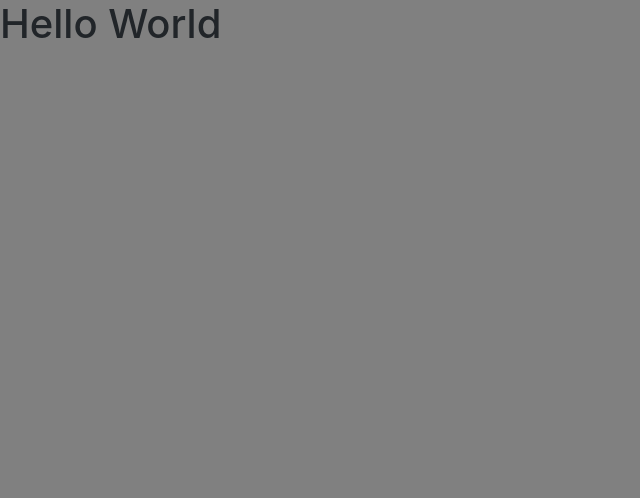
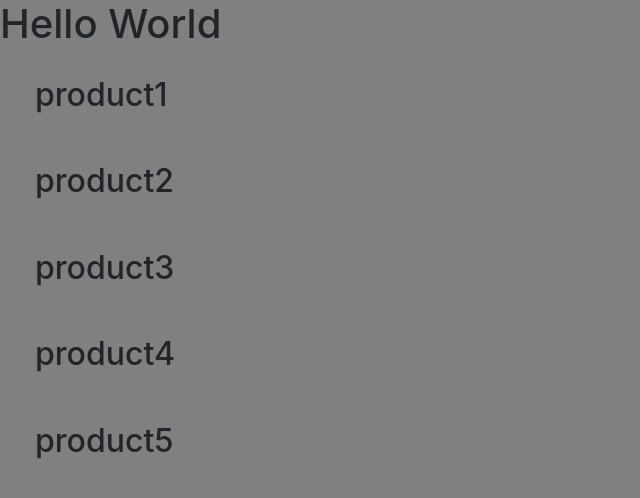
Before and after one commit to wchipchase/bootstrap-product-card, a plain HTML site: page index.html in a window 1280 px wide. Shown: the whole page, without its empty margins (0-640 px from the left). Drawn offline with nearby package versions, Linux system fonts and the light colour scheme.

Commit message:
creating titles for the card

```diff
--- a/index.html
+++ b/index.html
@@ -10,6 +10,7 @@
 </head>
 <body>
     <H1>Hello World</H1>
+    <div id="titles"></div>
 
 
 
--- a/main.js
+++ b/main.js
@@ -1 +1,87 @@
-console.log("Hello World");
+const products = [
+    {
+        title: 'product1',
+        description: 'blah blahblah',
+        imageUrl: 'http://www.gannett-cdn.com/-mm-/421fa88894207f6fd125837bfbea3a215d8338a7/c=972-205-2409-1017/local/-/media/2016/10/18/USATODAY/USATODAY/636124053572235005-101816orange-cat-thinkstock.jpg?width=3200&height=1680&fit=crop',
+        size: '4" x 4"',
+        weight: '8 oz.',
+        price1: '$1.99',
+        price2: '$1.49',
+        price3: '$0.99',
+        validUntil: '04/01/2016'
+    },
+
+    {
+        title: 'product2',
+        description: 'blah blahblah',
+        imageUrl: 'http://www.gannett-cdn.com/-mm-/421fa88894207f6fd125837bfbea3a215d8338a7/c=972-205-2409-1017/local/-/media/2016/10/18/USATODAY/USATODAY/636124053572235005-101816orange-cat-thinkstock.jpg?width=3200&height=1680&fit=crop',
+        size: '4" x 4"',
+        weight: '8 oz.',
+        price1: '$1.99',
+        price2: '$1.49',
+        price3: '$0.99',
+        validUntil: '04/01/2016',
+    },
+
+    {
+        title: 'product3',
+        description: 'blah blahblah',
+        imageUrl: 'http://www.gannett-cdn.com/-mm-/421fa88894207f6fd125837bfbea3a215d8338a7/c=972-205-2409-1017/local/-/media/2016/10/18/USATODAY/USATODAY/636124053572235005-101816orange-cat-thinkstock.jpg?width=3200&height=1680&fit=crop',
+        size: '4" x 4"',
+        weight: '8 oz.',
+        price1: '$1.99',
+        price2: '$1.49',
+        price3: '$0.99',
+        validUntil: '04/01/2016',
+    },
+
+    {
+        title: 'product4',
+        description: 'blah blahblah',
+        imageUrl: 'http://www.gannett-cdn.com/-mm-/421fa88894207f6fd125837bfbea3a215d8338a7/c=972-205-2409-1017/local/-/media/2016/10/18/USATODAY/USATODAY/636124053572235005-101816orange-cat-thinkstock.jpg?width=3200&height=1680&fit=crop',
+        size: '4" x 4"',
+        weight: '8 oz.',
+        price1: '$1.99',
+        price2: '$1.49',
+        price3: '$0.99',
+        validUntil: '04/01/2016',
+    },
+
+    {
+        title: 'product5',
+        description: 'blah blahblah',
+        imageUrl: 'http://www.gannett-cdn.com/-mm-/421fa88894207f6fd125837bfbea3a215d8338a7/c=972-205-2409-1017/local/-/media/2016/10/18/USATODAY/USATODAY/636124053572235005-101816orange-cat-thinkstock.jpg?width=3200&height=1680&fit=crop',
+        size: '4" x 4"',
+        weight: '8 oz.',
+        price1: '$1.99',
+        price2: '$1.49',
+        price3: '$0.99',
+        validUntil: '04/01/2016',
+    },
+];
+
+const printToDom = (divId, textToPrint) => {
+    let selectedDiv = document.getElementById(divId);
+    selectedDiv.innerHTML = textToPrint;
+}
+
+const domStringBuilder = (products) => {
+    domString = "";
+    for(let i = 0; i < products.length; i++) {
+        domString += `<div class="card-body">`;
+        domString += `<row>`;
+        domString += `<div class="col-sm">`
+        domString += `<div class="title"><h2>${products[i].title}</h2></div>`;
+        domString += `</div>`;
+        domString += `</row>`;
+        domString += `</div>`;
+
+    }
+    printToDom("titles", domString);
+}
+
+const init = () => {
+    domStringBuilder(products);
+}
+
+init();
```
